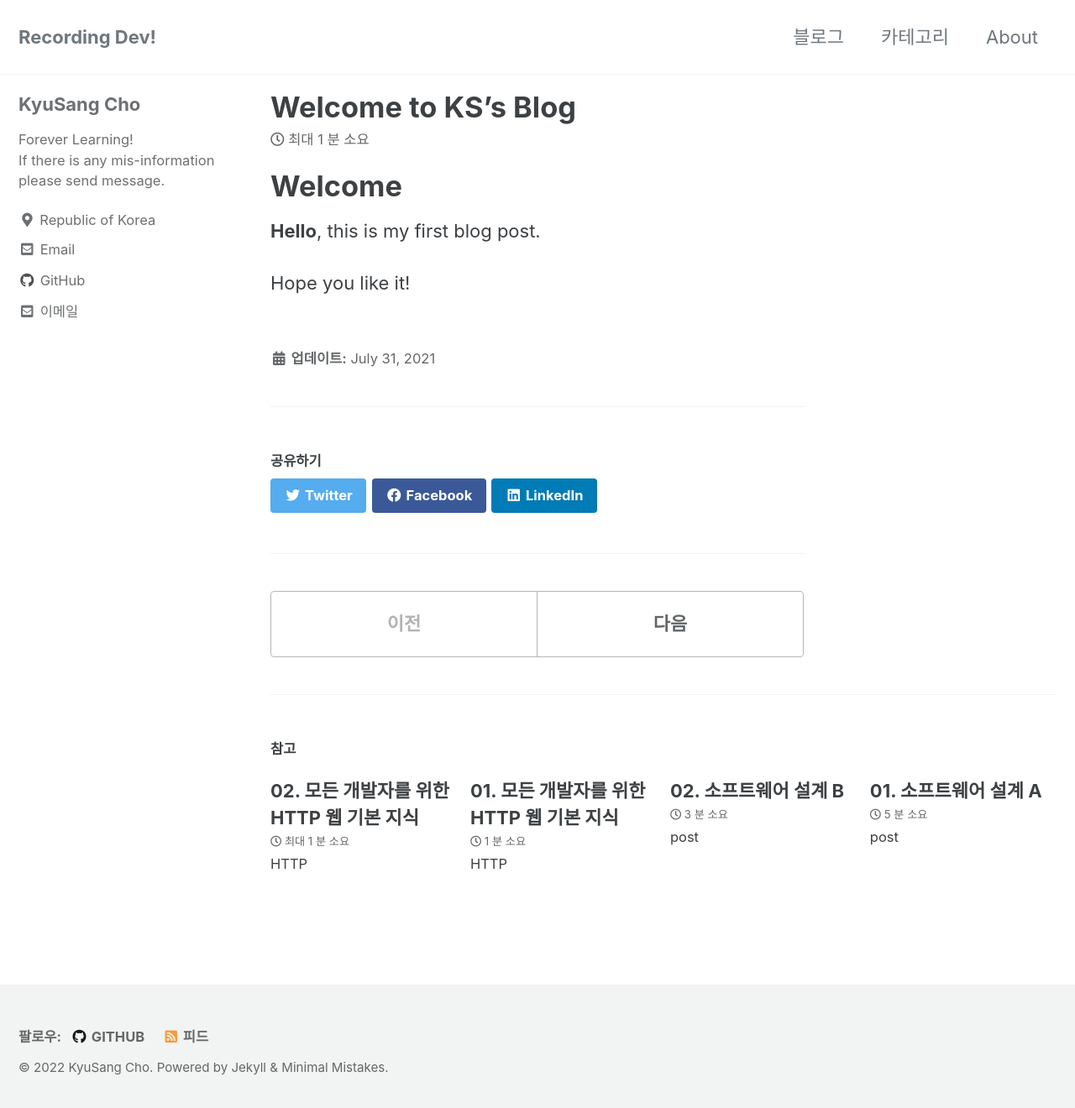
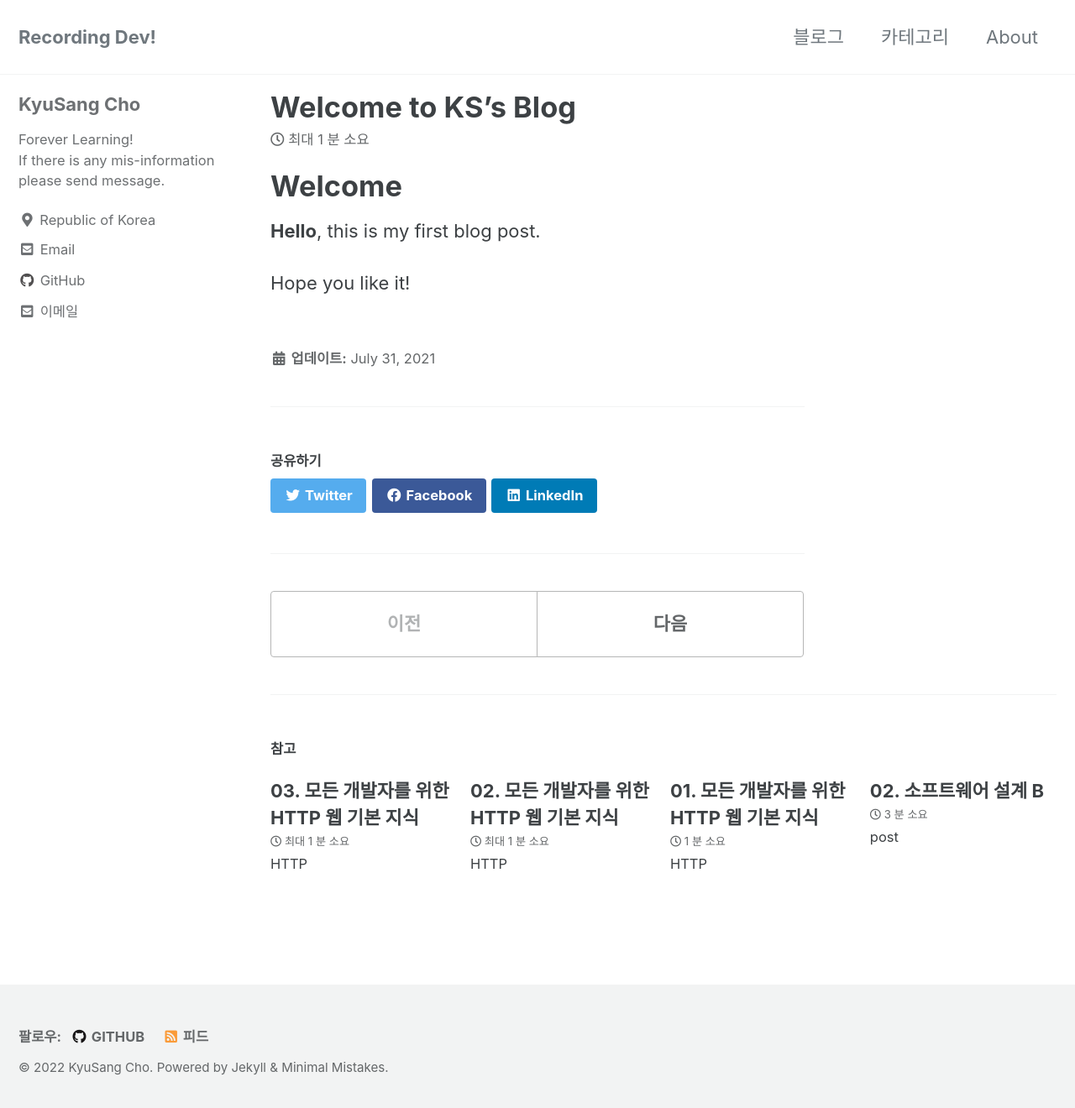
Before and after one commit to DevKS-Yet/DevKs-Yet.github.io, a Jekyll site: the page built from _posts/2021-07-31-first.md, in a window 1280 px wide and 1328 px high. Shown: the top 1320 px of the window at 84% size. Built offline with Jekyll 4.4.1, drawn with Linux system fonts in a browser that asks for light colours; cached includes are drawn as plain includes; part of the change alters nothing that is shown.

Commit message:
20220127

```diff
--- /dev/null
+++ b/_posts/2022-01-27-46(http03).md
@@ -0,0 +1,47 @@
+---
+title: "03&#46; 모든 개발자를 위한 HTTP 웹 기본 지식"
+excerpt: "HTTP"
+
+categories:
+  - HTTP
+tags:
+  - HTTP
+---
+
+## HTTP
+- 모든 것이 HTTP
+- 클라이언트 서버 구조
+- Stateful, Stateless
+- 비 연결성(connectionless)
+- HTTP 메시지
+
+---
+
+## 모든 것이 HTTP
+- HTTP(HyperText Transfer Protocol)
+- HTTP 메시지에 모든 것을 전송
+- HTML, TEXT 등등
+- 거의 모든 형태의 데이터 전송 가능
+- 서버 간에 데이터를 주고 받을 때도 대부분 HTTP 사용
+
+### HTTP 역사
+- HTTP/0.9
+- HTTP/1.0
+- HTTP/1.1 - 가장 많이 사용, 우리에게 가장 중요한 버전
+  - RFC7230~7235(2014)
+- HTTP/2 - 성능 개선
+- HTTP/3 - TCP 대신에 UDP 사용, 성능 개선
+
+### 기반 프로토콜
+- TCP: HTTP/1.1, HTTP/2
+- UDP: HTTP/3
+- 현재 HTTP/1.1  주로 사용
+  - HTTP/2, HTTP/3도 점점 증가
+
+### HTTP 특징
+- 클라이언트 서버 구조
+- 무상태 프로토콜, 비연결성
+- HTTP 메시지
+- 단순함, 확장 가능
+
+---
```
Also changed, not shown: _posts/2022-01-25-45(http02).md (line endings or trailing spaces).
